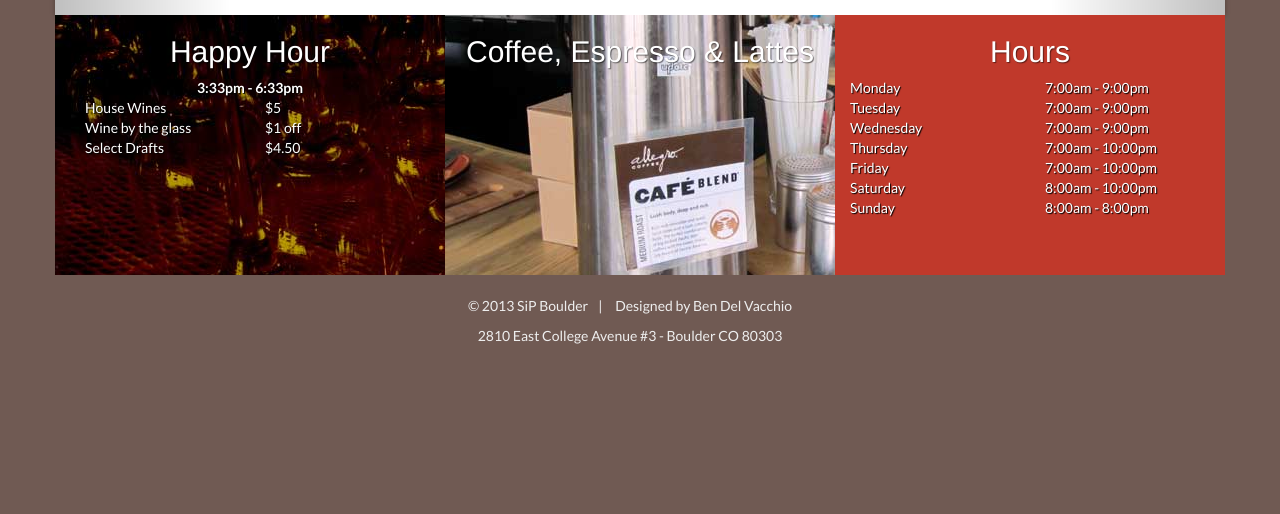
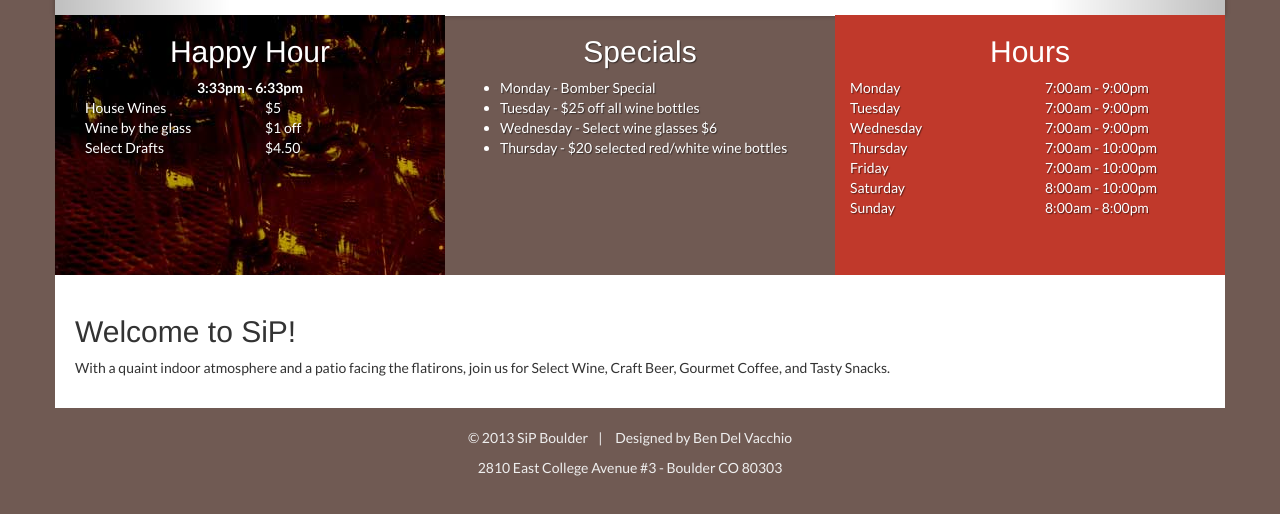
Before and after one commit to Delvach/sip-website, a plain HTML site: page index.html in a window 1280 px wide. Shown: the part 426-940 px from the top of the page. Before the commit the page ends 822 px from the top, so only its background shows below. Drawn offline with Linux system fonts and the light colour scheme.

Commit message:
Specials

```diff
--- a/css/base.css
+++ b/css/base.css
@@ -218,15 +218,14 @@ h1.page-title {
 .pane h3 {
   font-size: 30px;
   text-align: center;
+}
+
+.pane div, .pane h2, .pane li, .pane a {
   text-shadow: 1px 1px 1px rgba(0,0,0,.5);
 }
 
-.pane div {
-  text-shadow: 1px 1px 1px black;
-}
-
 #promos .pane1 {
-  background: url(/img/promo/promo_coffee.jpg);
+  /*background: url(/img/promo/promo_coffee.jpg);*/
 }
 
 #promos .pane2 {
@@ -244,6 +243,11 @@ h1.page-title {
 
 #hours {
 
+}
+
+.index_main {
+  background-color: #fff;
+  padding: 20px;
 }
 
 .inner {
--- a/index.html
+++ b/index.html
@@ -129,10 +129,16 @@
       </div>
 
       <div class="col-md-4 pane pane1">
-        <a href="coffee_menu.html">
-          <h3>Coffee, Espresso & Lattes</h3>
-          <p></p>
+        <a href="wome_menu.html">
+          <h3>Specials</h3>
         </a>
+        <ul>
+          <li>Monday - Bomber Special</li>
+          <li>Tuesday - $25 off all wine bottles</li>
+          <li>Wednesday - Select wine glasses $6</li>
+          <li>Thursday - $20 selected red/white wine bottles</li>
+        </ul>
+
       </div>
 
       <div class="col-md-4 pane pane3">
@@ -145,15 +151,11 @@
 
   <div class="container">
     <div class="row">
-      <div class="col-md-6">
-        <!--<h3>Welcome!</h3>-->
-        <!--<p>Description!</p>-->
+      <div class="col-md-12 container index_main">
+        <h2>Welcome to SiP!</h2>
+        <p>With a quaint indoor atmosphere and a patio facing the flatirons, join us for Select Wine, Craft Beer, Gourmet Coffee, and Tasty Snacks.</p>
       </div>
 
-      <div class="col-md-6 container" id="hours">
-
-
-      </div>
     </div>
   </div>
 
--- a/js/base.js
+++ b/js/base.js
@@ -15,10 +15,20 @@ $(function() {
             }
             $.each(nav_data, function(idx, val) {
                 var li = $('<li/>');
-                if(curr_page.url == val.url) li.addClass('active');
-                var a = $('<a/>').appendTo(li).text(val.title).attr('href',val.url);
+                var a  = $('<a/>')
+                if(curr_page.url == val.url) {
+                    li.addClass('active');
+
+                    if(curr_page.url != '/') $('.navbar-brand').attr('href', val.url);
+                } else {
+                    a.attr('href',val.url);
+                }
+                a.appendTo(li).text(val.title);
                 li.appendTo(nav);
             })
+            if(curr_page.url != '/') {
+                console.log('output');
+            }
             if(curr_page.init) {
                 init[curr_page.init]();
                 current_page = curr_page.init;
--- a/partials/nav.html
+++ b/partials/nav.html
@@ -7,7 +7,7 @@
       <span class="icon-bar"></span>
       <span class="icon-bar"></span>
     </button>
-    <a class="navbar-brand" href="index.html">
+    <a class="navbar-brand">
       <img id="brand" src="/img/sip-logo.png" alt="SiP Boulder" class="hidden-xs">
       <img id="brand" src="/img/sip-logo-sm.png" alt="SiP Boulder" class="visible-xs">
       <!--SiP Boulder-->
```
